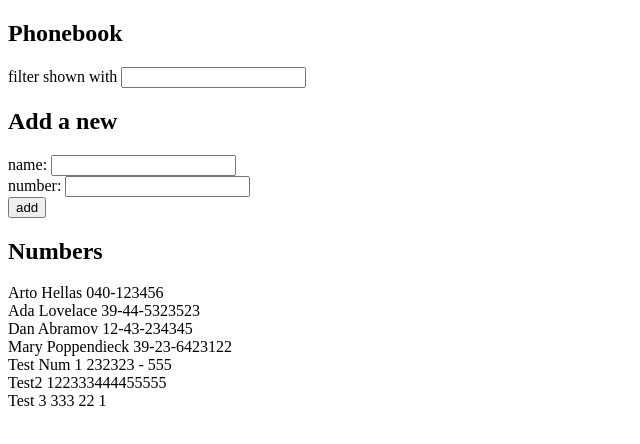
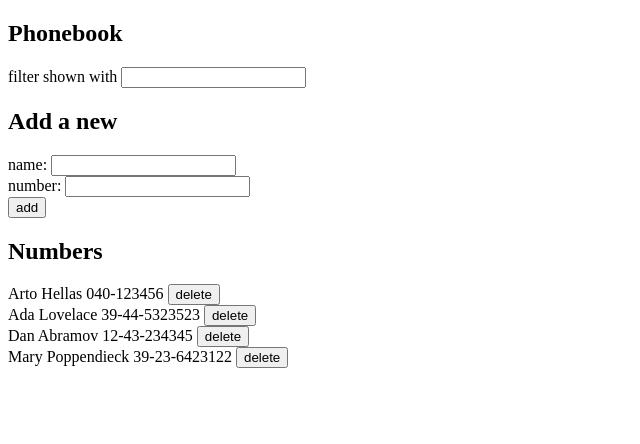
Before and after one commit to JoelAndreuTorreblanca/FullStackOpen, a React (Vite) app in the folder part2/phonebook/: page / in a window 1280 px wide. Shown: the top 444 px of the page, without its empty margins (0-640 px from the left). Built offline with nearby package versions, Linux system fonts and the light colour scheme; data requests are answered from the project's data file.

Commit message:
Exercise 2.14

```diff
--- a/part2/phonebook/db.json
+++ b/part2/phonebook/db.json
@@ -19,21 +19,6 @@
       "name": "Mary Poppendieck",
       "number": "39-23-6423122",
       "id": "4"
-    },
-    {
-      "id": "88db",
-      "name": "Test Num 1",
-      "number": "232323 - 555"
-    },
-    {
-      "id": "8a64",
-      "name": "Test2",
-      "number": "122333444455555"
-    },
-    {
-      "id": "f9c6",
-      "name": "Test 3",
-      "number": "333 22 1"
     }
   ]
 }
--- a/part2/phonebook/src/App.jsx
+++ b/part2/phonebook/src/App.jsx
@@ -11,15 +11,16 @@ const App = () => {
   const [newNumber, setNewNumber] = useState('');
   const [filter, setFilter] = useState('');
 
+  // Obtener toda la información
   useEffect(() => {
     personService
       .getAll()
       .then(data => {
-        console.log(data);
         setPersons(data);
       })
   }, []);
 
+  // Controladores de acciones
   const handleInputName = (e) => setNewName(e.target.value);
   const handleInputNumber = (e) => setNewNumber(e.target.value);
   const handleFilter = (e) => setFilter(e.target.value);
@@ -37,6 +38,7 @@ const App = () => {
       number: newNumber
     };
 
+    // Crear persona
     personService
       .create(newPerson)
       .then(data => {
@@ -46,13 +48,24 @@ const App = () => {
       });
   }
 
+  const handleRemove = (person) => {
+    if(!window.confirm(`Delete ${person.name}?`)) return;
+
+    personService
+      .remove(person.id)
+      .then(data => {
+        setPersons(persons.filter(person => person.id !== data.id));
+      });
+  }
+
+  // Filtrar personas
   const filteredPersons = persons.map(person => {
     const condition = filter.toLowerCase();
     const name = person.name.toLowerCase();
 
     if(filter != '' && !name.includes(condition)) return;
 
-    return  <Person key={ person.id } person={ person } />;
+    return  <Person key={ person.id } person={ person } onRemove={() => { handleRemove(person) }} />;
   });
 
   return (
--- a/part2/phonebook/src/components/Person.jsx
+++ b/part2/phonebook/src/components/Person.jsx
@@ -1,5 +1,5 @@
-export default function Person({ person }) {
+export default function Person({ person, onRemove }) {
   return (
-    <div>{person.name} {person.number}</div>
+    <div>{person.name} {person.number} <button onClick={onRemove}>delete</button></div>
   )
 }
--- a/part2/phonebook/src/services/persons.js
+++ b/part2/phonebook/src/services/persons.js
@@ -11,4 +11,9 @@ const create = newItem => {
     return request.then(response => response.data);
 }
 
-export default { getAll, create }
+const remove = itemId => {
+    const request = axios.delete(`${baseUrl}/${itemId}`);
+    return request.then(response => response.data);
+}
+
+export default { getAll, create, remove }
```
